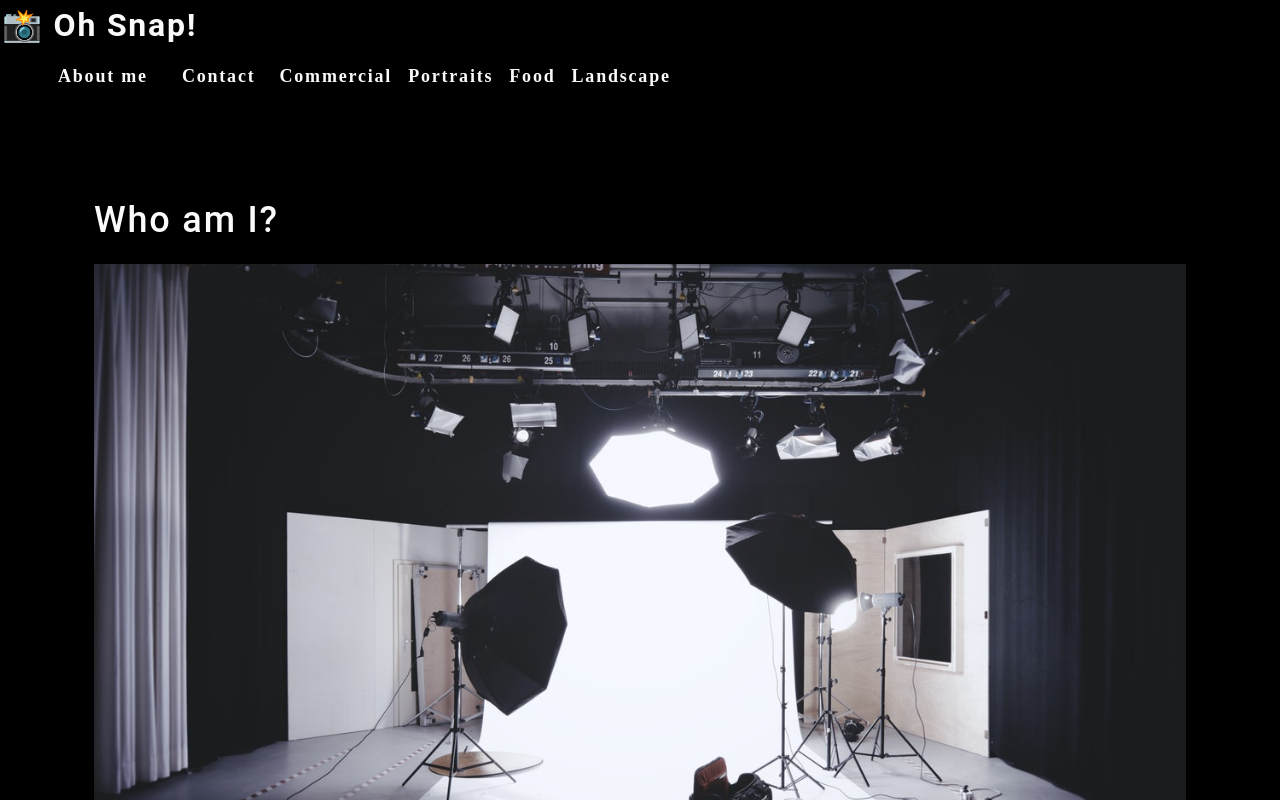
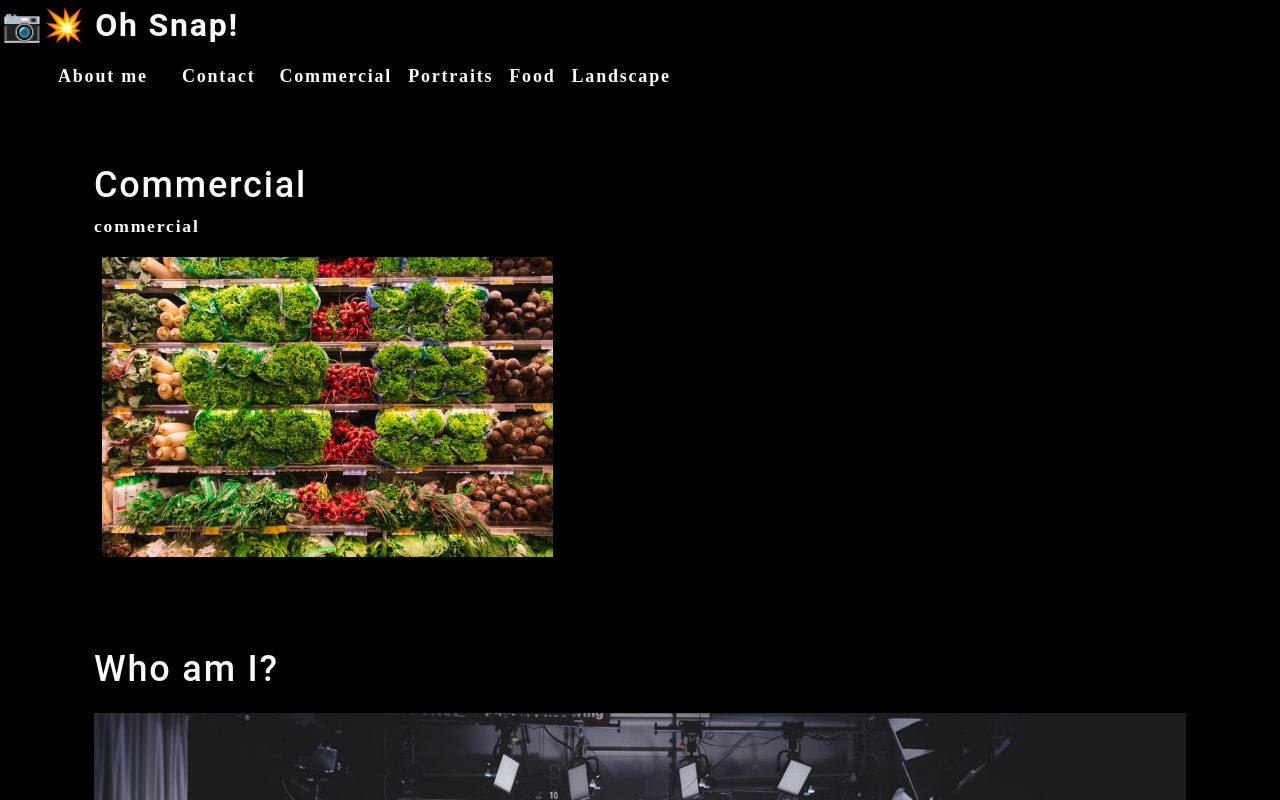
Before and after one commit to Mindydiane/photo-port, a React (Create React App) app: page / in a window 1280 px wide. Shown: the top 800 px of the page. Built offline with nearby package versions, Linux system fonts and the light colour scheme.

Commit message:
hardcoded gallery components

```diff
--- a/src/App.js
+++ b/src/App.js
@@ -1,12 +1,14 @@
 import React from 'react';
 import Nav from './components/Nav';
 import About from './components/About';
+import Gallery from './components/Gallery';
 
 function App() {
   return (
    <div>
    <Nav></Nav>
    <main>
+   <Gallery></Gallery>
    <About></About>
    </main>
    </div>
--- /dev/null
+++ b/src/components/Gallery/index.js
@@ -0,0 +1,25 @@
+import React from 'react';
+import { capitalizeFirstLetter } from '../../utils/helpers';
+import photo from "../../assets/small/commercial/0.jpg";
+
+function Gallery(props) {
+    const currentCategory = {
+        name: "commercial",
+        description:
+        "Photos of grocery stores, food trucks, and other commerical projects"
+    };
+    return (
+        <section>
+        <h1>{ capitalizeFirstLetter(currentCategory.name)}</h1>
+        <p>{currentCategory.name}</p>
+        <div className="flex-row">
+        <img
+          src={photo}
+          alt="Commerical Example"
+          className="img-thumbnail mx-1"
+          />
+        </div>
+        </section>
+    );
+}
+export default Gallery;
--- a/src/components/Nav/index.js
+++ b/src/components/Nav/index.js
@@ -16,7 +16,7 @@
     <header>
     <h2>
     <a data-testid="link" href="/">
-      <span role="img" aria-label="camera"> 📸</span> Oh Snap!
+      <span role="img" aria-label="camera"> 📷💥 </span> Oh Snap!
     </a>
     </h2>
     <nav>
```
Also changed, not shown: 1 other file (tests, documents, lock files or other folders).
